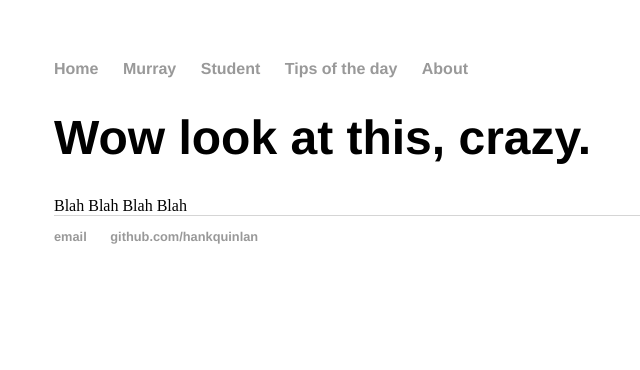
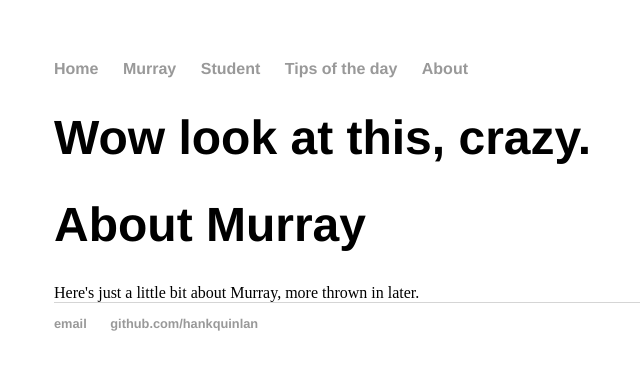
Before and after one commit to rowen2/rowen2.github.io, a Jekyll site: the page built from Murray/index.html, in a window 1280 px wide. Shown: the top 370 px of the page, without its empty margins (138-778 px from the left). Built offline with Jekyll 4.4.1, drawn with Linux system fonts in a browser that asks for light colours.

Commit message:
Update index.html

```diff
--- a/Murray/index.html
+++ b/Murray/index.html
@@ -3,4 +3,13 @@ layout: Murray
 title: Wow look at this, crazy.
 ---
 
-Blah Blah Blah Blah
+  <div class = "Murray">
+
+      <h1> About Murray</h1>
+      <p1> Here's just a little bit about Murray, more thrown in later.</p1>
+
+
+
+
+
+  </div>
```
